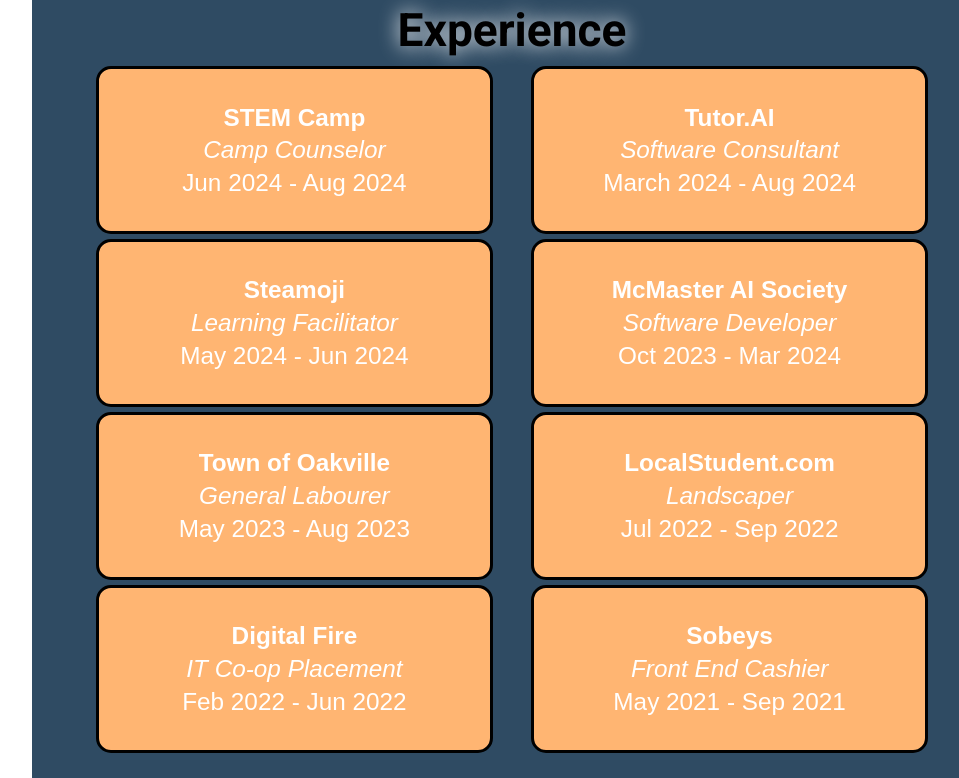
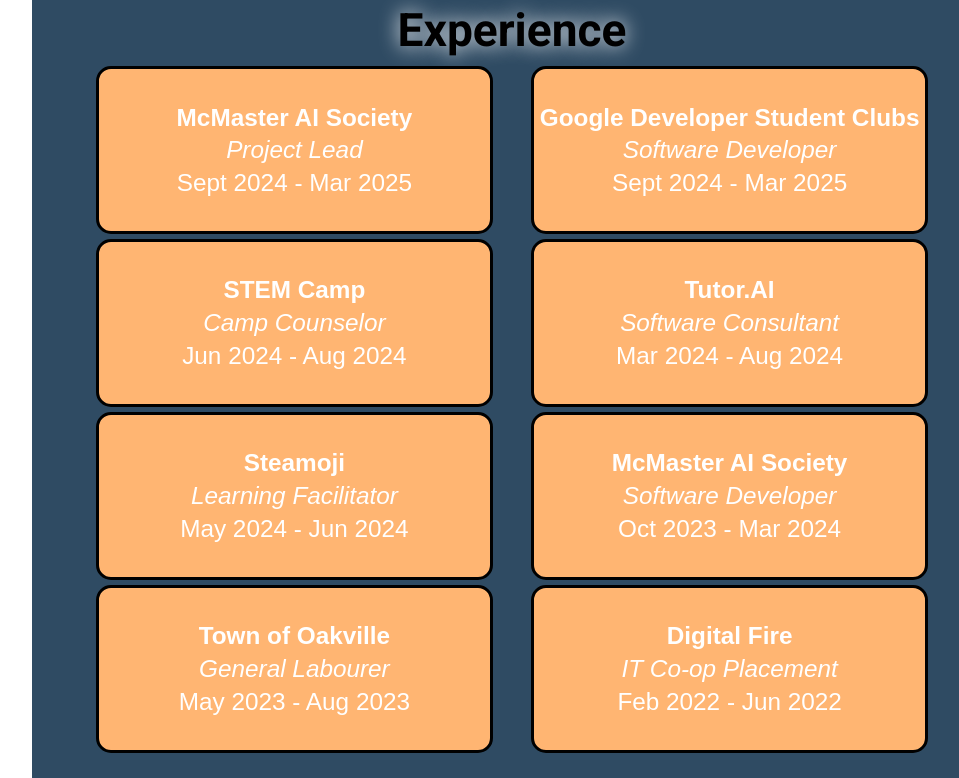
Before and after one commit to IainMac32/Website, a React (Create React App) app: page / in a window 1280 px wide. Shown: the part 802-1580 px from the top of the page, without its empty margins (288-1247 px from the left). Built offline with nearby package versions, Linux system fonts and the light colour scheme.

Commit message:
changes to jobs and python

```diff
--- a/src/App.js
+++ b/src/App.js
@@ -537,14 +537,13 @@
 
           }}
             onClick={() => openJobModal({
-            company: 'STEM Camp',
-            position: 'Camp Counselor',
-            years: ' Jun 2024 - Aug 2024',
-            duties: "Taught kids ages 5-12 how to code in Python and block languages and led a STEM-themed curriculum with inquiry-based learning. \n\nConstantly communicated within a small team of 6 about kids' safety and STEM activities."
-          })}>
-            <span className="company">STEM Camp</span>
-            <span className="position">Camp Counselor</span>
-            <span className="years"> Jun 2024 - Aug 2024</span>
+              company: 'McMaster AI Society',
+              position: 'Project Lead',
+              years: 'Sept 2024 - Mar 2025',
+              duties: "Our team of 7 created a project that allows users to take pictures of paint, pencil crayons, or markers they have and using AI to detect the medium suggests art they can create with the colours and medium they took a photo of.\n\n The project utilized Python, TensorFlow, PIL for the backend . The frontend uses React.js, and Firebase for a user-friendly website. \n\nLed weekly meetings to discuss progress on the front and back end, assign tasks, and ensure deadlines were being met."          })}>
+            <span className="company">McMaster AI Society</span>
+            <span className="position">Project Lead</span>
+            <span className="years"> Sept 2024 - Mar 2025</span>
           </Button4>
 
         <Button4
@@ -556,14 +555,13 @@
 
           }}
             onClick={() => openJobModal({
-            company: 'Tutor.AI',
-            position: 'Software Consultant',
-            years: 'March 2024 - Aug 2024',
-            duties: 'Reviewed the backend code of a start up company that created an AI website to match tutors and students within schools. \n\nThe backend Python program included Vectorization, Vector Databases, and Matching Algorithms which I all gave feedback on while also consistently communicating and working with the small team leading the project to achieve optimal code.'
-          })}>
-            <span className="company">Tutor.AI</span>
-            <span className="position">Software Consultant</span>
-            <span className="years">March 2024 - Aug 2024</span>
+              company: 'Google Developer Student Clubs',
+              position: 'Software Developer',
+              years: 'Sept 2024 - Mar 2025',
+              duties: "The team of 10 worked on an Ocular Disease Identifier that uses AI to detect disease in fundus images.\n\n The project utilizes Python, TensorFlow, and PIL for the backend and React.js for the frontend.\n\n Communicated during weekly meetings to discuss progress and completed 2 - 3 week sprints to meet deadlines."          })}>
+            <span className="company">Google Developer Student Clubs</span>
+            <span className="position">Software Developer</span>
+            <span className="years">Sept 2024 - Mar 2025</span>
           </Button4>
 
         <Button4
@@ -575,14 +573,13 @@
 
           }}
             onClick={() => openJobModal({
-            company: 'Steamoji',
-            position: 'Learning Facilitator',
-            years: 'May 2024 - Jun 2024',
-            duties: 'Helped kids ages 5-14 learn about scratch coding, 3D printing, animation, photo editing, and problem solving techniques. /n/nImproved leadership skills through guiding and teaching up to 10 kids at a time in a fast-paced environment.'
-          })}>
-            <span className="company">Steamoji</span>
-            <span className="position">Learning Facilitator</span>
-            <span className="years">May 2024 - Jun 2024</span>
+              company: 'STEM Camp',
+              position: 'Camp Counselor',
+              years: ' Jun 2024 - Aug 2024',
+              duties: "Taught kids ages 5-12 how to code in Python and block languages and led a STEM-themed curriculum with inquiry-based learning. \n\nConstantly communicated within a small team of 6 about kids' safety and STEM activities."          })}>
+            <span className="company">STEM Camp</span>
+            <span className="position">Camp Counselor</span>
+            <span className="years">Jun 2024 - Aug 2024</span>
           </Button4>
 
           <Button4
@@ -594,11 +591,42 @@
 
           }}
             onClick={() => openJobModal({
+              company: 'Tutor.AI',
+              position: 'Software Consultant',
+              years: 'Mar 2024 - Aug 2024',
+              duties: 'Reviewed the backend code of a start up company that created an AI website to match tutors and students within schools. \n\nThe backend Python program included Vectorization, Vector Databases, and Matching Algorithms which I all gave feedback on while also consistently communicating and working with the small team leading the project to achieve optimal code.'          })}>
+            <span className="company">Tutor.AI</span>
+            <span className="position">Software Consultant</span>
+            <span className="years">Mar 2024 - Aug 2024</span>
+          </Button4>
+
+          <Button4 theme="orange"
+          customStyles={{
+            marginLeft: '5.0vw',
+            marginRight: '0',
+            marginBottom: '0.5%',
+          }}
+          onClick={() => openJobModal({
+            company: 'Steamoji',
+            position: 'Learning Facilitator',
+            years: 'May 2024 - Jun 2024',
+            duties: 'Helped kids ages 5-14 learn about scratch coding, 3D printing, animation, photo editing, and problem solving techniques. /n/nImproved leadership skills through guiding and teaching up to 10 kids at a time in a fast-paced environment.'          })}>
+            <span className="company">Steamoji</span>
+            <span className="position">Learning Facilitator</span>
+            <span className="years">May 2024 - Jun 2024</span>
+          </Button4>
+
+          <Button4 theme="orange"
+          customStyles={{
+            marginLeft: '0',
+            marginRight: '5.0vw',
+            marginBottom: '0.5%',
+          }}
+          onClick={() => openJobModal({
             company: 'McMaster AI Society',
             position: 'Software Developer',
             years: 'Oct 2023 - Mar 2024',
-            duties: 'Our project team of 7 created a website called SecondBrain that allows users to upload documents to their unique database and ask questions about the documents at any time without the need of ever uploading the document more than once.\n\nWe utilized technologies such as GPT-4, vectorization, vector databases, LangChain, and Similarity Search through API integration.\n\nCollaborated seamlessly within a team of 7 through GitHub, actively contributing to group sessions while engaging in discussions about design ideas during weekly meetings and daily reporting.'
-          })}>
+            duties: 'Our project team of 7 created a website called SecondBrain that allows users to upload documents to their unique database and ask questions about the documents at any time without the need of ever uploading the document more than once.\n\nWe utilized technologies such as GPT-4, vectorization, vector databases, LangChain, and Similarity Search through API integration.\n\nCollaborated seamlessly within a team of 7 through GitHub, actively contributing to group sessions while engaging in discussions about design ideas during weekly meetings and daily reporting.'           })}>
             <span className="company">McMaster AI Society</span>
             <span className="position">Software Developer</span>
             <span className="years">Oct 2023 - Mar 2024</span>
@@ -608,51 +636,16 @@
           customStyles={{
             marginLeft: '5.0vw',
             marginRight: '0',
-            marginBottom: '0.5%',
+            marginBottom: '0%',
           }}
           onClick={() => openJobModal({
             company: 'Town of Oakville',
             position: 'General Labourer',
             years: 'May 2023 - Aug 2023',
-            duties: 'Operated heavy machinery, including lawnmowers and trimmers, to thoroughly cut and trim public parks and trails.\n\nDemonstrated leadership by taking charge during periods of low activity, ensuring tasks were organized and completed properly.'
-          })}>
+            duties: 'Operated heavy machinery, including lawnmowers and trimmers, to thoroughly cut and trim public parks and trails.\n\nDemonstrated leadership by taking charge during periods of low activity, ensuring tasks were organized and completed properly.'          })}>
             <span className="company">Town of Oakville</span>
             <span className="position">General Labourer</span>
             <span className="years">May 2023 - Aug 2023</span>
-          </Button4>
-
-          <Button4 theme="orange"
-          customStyles={{
-            marginLeft: '0',
-            marginRight: '5.0vw',
-            marginBottom: '0.5%',
-          }}
-          onClick={() => openJobModal({
-            company: 'LocalStudent.com',
-            position: 'Landscaper',
-            years: 'Jul 2022 - Sep 2022',
-            duties: 'Founded and operated my own lawn care service while at LocalStudent.com, taking on responsibilities such as client management, scheduling, and ensuring high-quality landscaping services.\n\nTook care of lawns by mowing and trimming as well as weeding gardens with precision, ensuring a neat and polished appearance for outdoor spaces.'
-           })}>
-            <span className="company">LocalStudent.com</span>
-            <span className="position">Landscaper</span>
-            <span className="years">Jul 2022 - Sep 2022</span>
-          </Button4>
-
-          <Button4 theme="orange"
-          customStyles={{
-            marginLeft: '5.0vw',
-            marginRight: '0',
-            marginBottom: '0%',
-          }}
-          onClick={() => openJobModal({
-            company: 'Digital Fire',
-            position: 'IT Co-op Placement',
-            years: 'Feb 2022 - Jun 2022',
-            duties: 'Applied technical skills with precision to efficiently set up, configure, and upgrade laptops and desktops, integrating hardware and software components to ensure optimal system performance and long-term reliability.\n\nAcquired coding proficiency to develop an office inventory system, resulting in improved organization and operational efficiency.\n\nPlayed a key role in important projects by working on hardware construction, and enhancing overall technology.'
-          })}>
-            <span className="company">Digital Fire</span>
-            <span className="position">IT Co-op Placement</span>
-            <span className="years">Feb 2022 - Jun 2022</span>
           </Button4>
 
           <Button4 theme="orange"
@@ -664,14 +657,13 @@
 
           }}
           onClick={() => openJobModal({
-            company: 'Sobeys',
-            position: 'Front End Cashier',
-            years: 'May 2021 - Sep 2021',
-            duties: 'Operated an advanced point-of-sale system with accuracy, ensuring smooth customer transactions and accurate sales records.\n\nDeveloped effective communication skills to assist customers, creating a positive shopping experience and contributing to a customer-focused environment.'
-          })}>
-            <span className="company">Sobeys</span>
-            <span className="position">Front End Cashier</span>
-            <span className="years">May 2021 - Sep 2021</span>
+            company: 'Digital Fire',
+            position: 'IT Co-op Placement',
+            years: 'Feb 2022 - Jun 2022',
+            duties: 'Applied technical skills with precision to efficiently set up, configure, and upgrade laptops and desktops, integrating hardware and software components to ensure optimal system performance and long-term reliability.\n\nAcquired coding proficiency to develop an office inventory system, resulting in improved organization and operational efficiency.\n\nPlayed a key role in important projects by working on hardware construction, and enhancing overall technology.'          })}>
+            <span className="company">Digital Fire</span>
+            <span className="position">IT Co-op Placement</span>
+            <span className="years">Feb 2022 - Jun 2022</span>
           </Button4>
         </ButtonContainer>
 
@@ -781,7 +773,7 @@
             company: 'Python',
             position: '',
             years: 'Since 2020',
-            duties: '\n\nPython is likely my strongest coding language, as I have been using it since I was about 14.\n\nI think that Python is so distinctive as it is easy for beginners to learn but has such a high level of potential especially when creating AI.\n\nThe backend of my current Mac AI project is coded in Python so I am continually increasing my knowledge about the language.            '
+            duties: '\n\nPython is likely my strongest coding language, as I have been using it since I was about 14.\n\nI think that Python is so distinctive as it is easy for beginners to learn but has such a high level of potential especially when creating AI.\n\nSome libraries that I am continuously using for my AI projects are: TensorFlow, PIL, Pandas, NumPy, and Matplotlib             '
           })}>
               <span className="language">
                 <img src={require('./assets/python.png')} alt="PythonLogo" className="image" />
```
